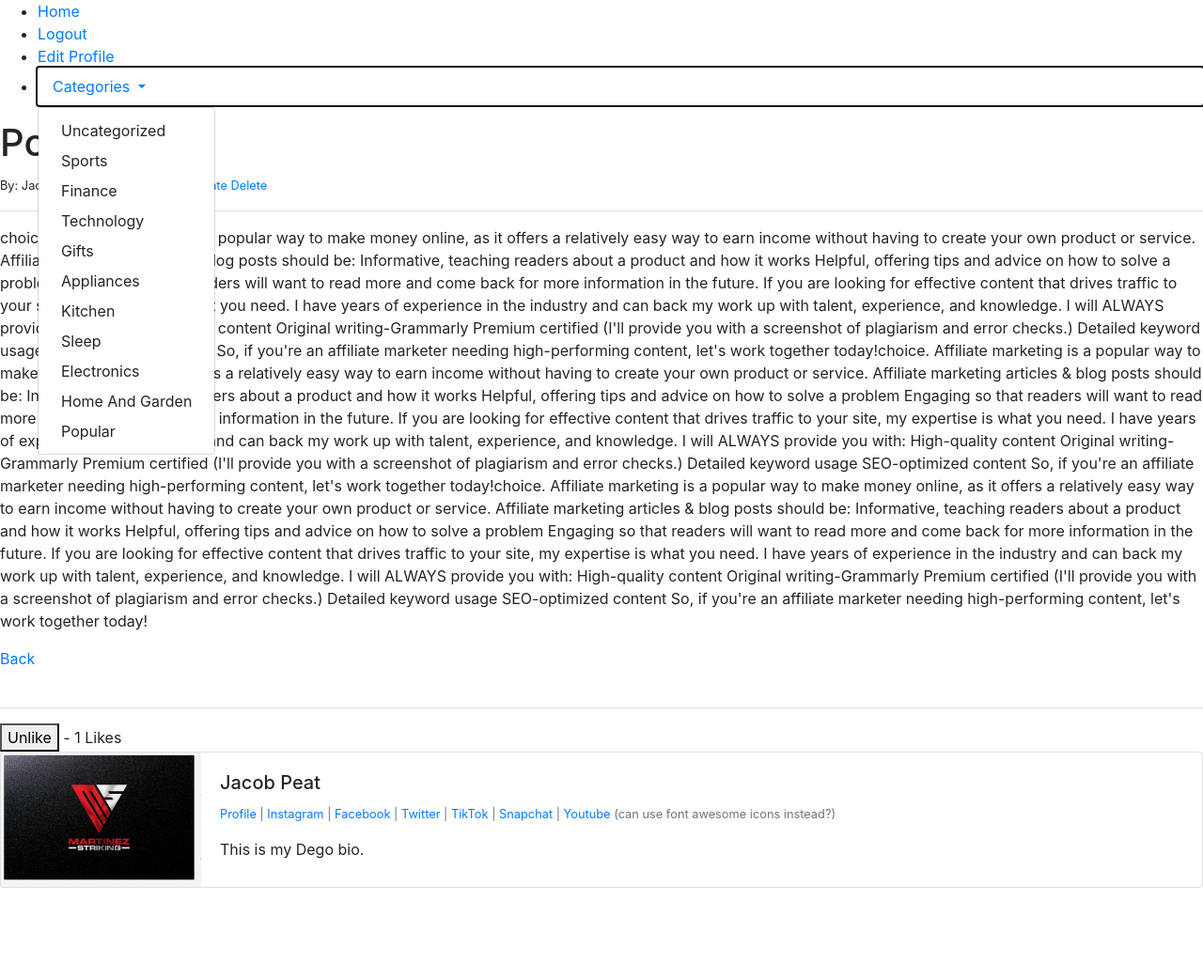
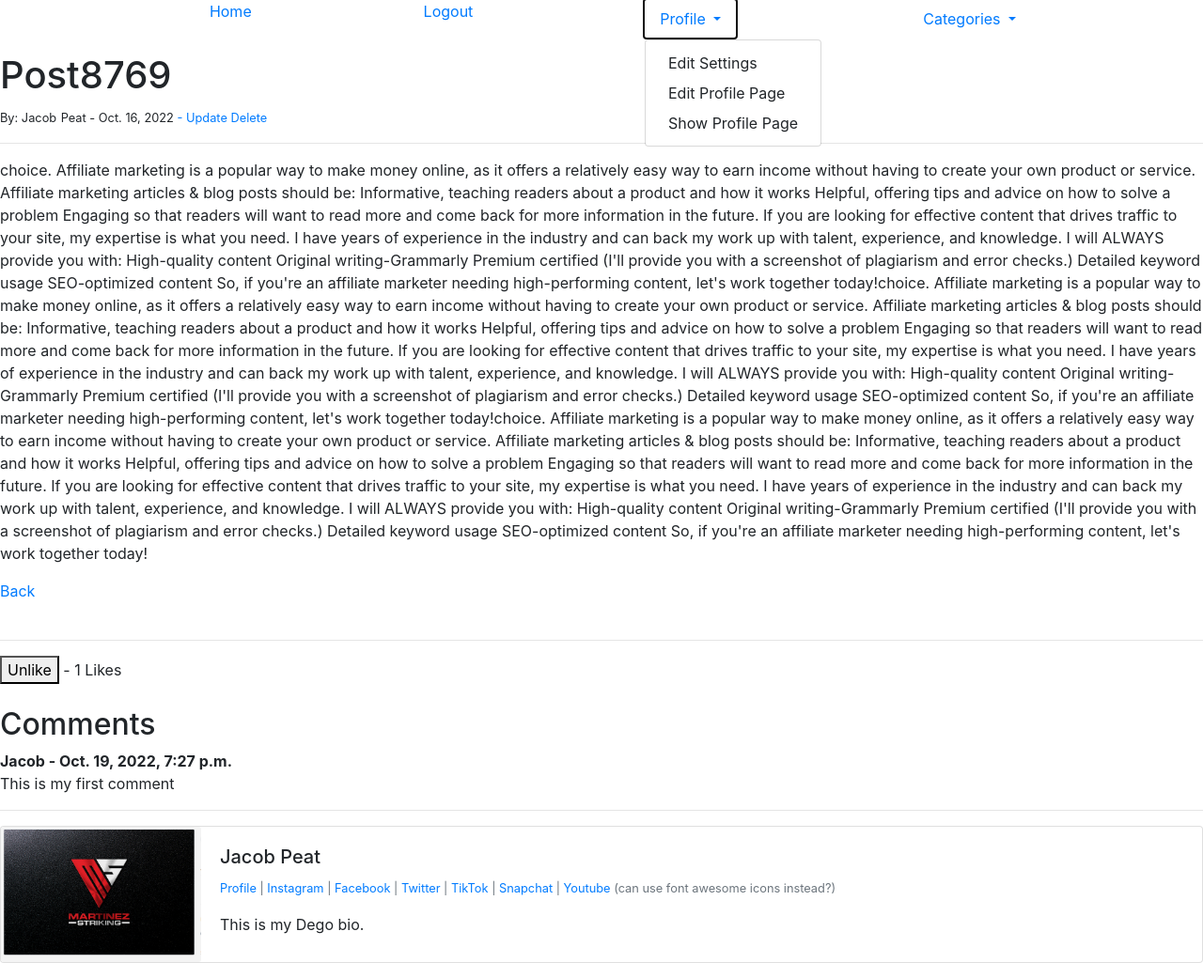
Before and after one commit to jjconway23/threeofthebest, a Django app: page /reviews/1 in a window 1280 px wide, after a click on "Profile". Shown: the whole page at 94% size. Before the commit the page ends 945 px from the top, so only its background shows below. Run offline with Django 3.2, Linux system fonts and the light colour scheme; a user stored in the database is signed in; data comes from the database, SQL or seed files in the repository; both versions use the stored data as it was after the commit.

Commit message:
Create Comments model and display them on the page

```diff
--- a/members/urls.py
+++ b/members/urls.py
@@ -1,10 +1,12 @@
 from django.urls import path
-from .views import ShowProfilePageView, UserRegisterView, UserEditView, PasswordsChangeView
+from .views import CreateProfilePageView, ShowProfilePageView, UserRegisterView, UserEditView, PasswordsChangeView, EditProfilePageView
 
 urlpatterns = [
     path('register/', UserRegisterView.as_view(), name='register'),
     path('edit_profile/', UserEditView.as_view(), name='edit_profile'),
     path('password/', PasswordsChangeView.as_view(template_name='registration/change-password.html')),
-    path('<int:pk>/profile', ShowProfilePageView.as_view(), name='profile_page')
+    path('<int:pk>/profile/', ShowProfilePageView.as_view(), name='profile_page'),
+    path('<int:pk>/edit_profile_page/', EditProfilePageView.as_view(), name='edit_profile_page'),
+    path('create_profile_page/', CreateProfilePageView.as_view(), name='create_profile_page')
 
 ]
--- a/theblog/admin.py
+++ b/theblog/admin.py
@@ -1,6 +1,7 @@
 from django.contrib import admin
-from .models import Post, Category, Profile
+from .models import Post, Category, Profile, Comment
 
 admin.site.register(Post)
 admin.site.register(Category)
 admin.site.register(Profile)
+admin.site.register(Comment)
--- a/theblog/models.py
+++ b/theblog/models.py
@@ -23,7 +23,13 @@
     snapchat_url = models.CharField(max_length=255, blank=True, null=True)
     youtube_url = models.CharField(max_length=255, blank=True, null=True)
 
-
+    def get_absolute_url(self):
+        """
+            When adding a new post, this function will direct them to
+            the newly added post. May not be used as do not intend to allow
+            users to create their own accounts to post a blog post.
+        """
+        return reverse('home')
 
 
     def __str__(self):
@@ -56,3 +62,14 @@
             users to create their own accounts to post a blog post.
         """
         return reverse('home')
+
+
+
+class Comment(models.Model):
+    post = models.ForeignKey(Post, related_name='comments', on_delete=models.CASCADE)
+    name = models.CharField(max_length=255)
+    body = models.TextField()
+    date_added = models.DateTimeField(auto_now_add=True)
+
+    def __str__(self):
+        return f"{self.post.title} |  {self.name}"
--- a/theblog/templates/base.html
+++ b/theblog/templates/base.html
@@ -14,11 +14,24 @@
   <body>
     <header>
       <nav>
-          <ul>
+          <ul style="display: flex; list-style-type:none; justify-content:space-evenly;">
             {% if user.is_authenticated %}
               <li><a href="{% url 'home' %}">Home</a></li>
               <li><a href="{% url 'logout' %}">Logout</a></li>
-              <li><a href="{% url 'edit_profile' %}">Edit Profile</a></li>
+              <li class="nav-item dropdown">
+                <a class="nav-link dropdown-toggle" href="#" id="navbarDropdown" role="button" data-toggle="dropdown" aria-haspopup="true" aria-expanded="false">
+                  Profile
+                </a>
+                <div class="dropdown-menu" aria-labelledby="navbarDropdown">
+                  <a class="dropdown-item" href="{% url 'edit_profile' %}">Edit Settings</a>
+                  {% if user.profile.id %}
+                    <a class="dropdown-item" href="{% url 'edit_profile_page' user.profile.id %}">Edit Profile Page</a>
+                  <a class="dropdown-item" href="{% url 'profile_page' user.profile.id %}">Show Profile Page</a>
+                  {% else%}
+                  <a class="dropdown-item" href="{% url 'create_profile_page' %}">Create Profile Page</a>
+                  {% endif %}
+        </div>
+      </li>
 
 
             {% else %}
--- a/theblog/templates/blog_details.html
+++ b/theblog/templates/blog_details.html
@@ -44,6 +44,20 @@
     {% endif %}
 
     - {{total_likes}} Likes
+<br/><br/>
+
+<h2>Comments</h2>
+{% if not post.comments.all %}
+    No Comments Yet
+{% else %}
+
+    {% for comment in post.comments.all %}
+        <strong>{{ comment.name }} - {{ comment.date_added }}</strong><br>
+        {{ comment.body }}
+        <hr>
+    {% endfor %}
+{% endif %}
+
 </form>
 <div class="card mb-3">
     <div class="row no-gutters">
```
Also changed, not shown: members/forms.py (+18 -0 lines), members/templates/registration/create_profile_page.html (added, +21 -0 lines), members/templates/registration/edit_profile_page.html (added, +21 -0 lines), members/views.py (+22 -1 lines), db.sqlite3, theblog/migrations/0012_comment.py (added).
